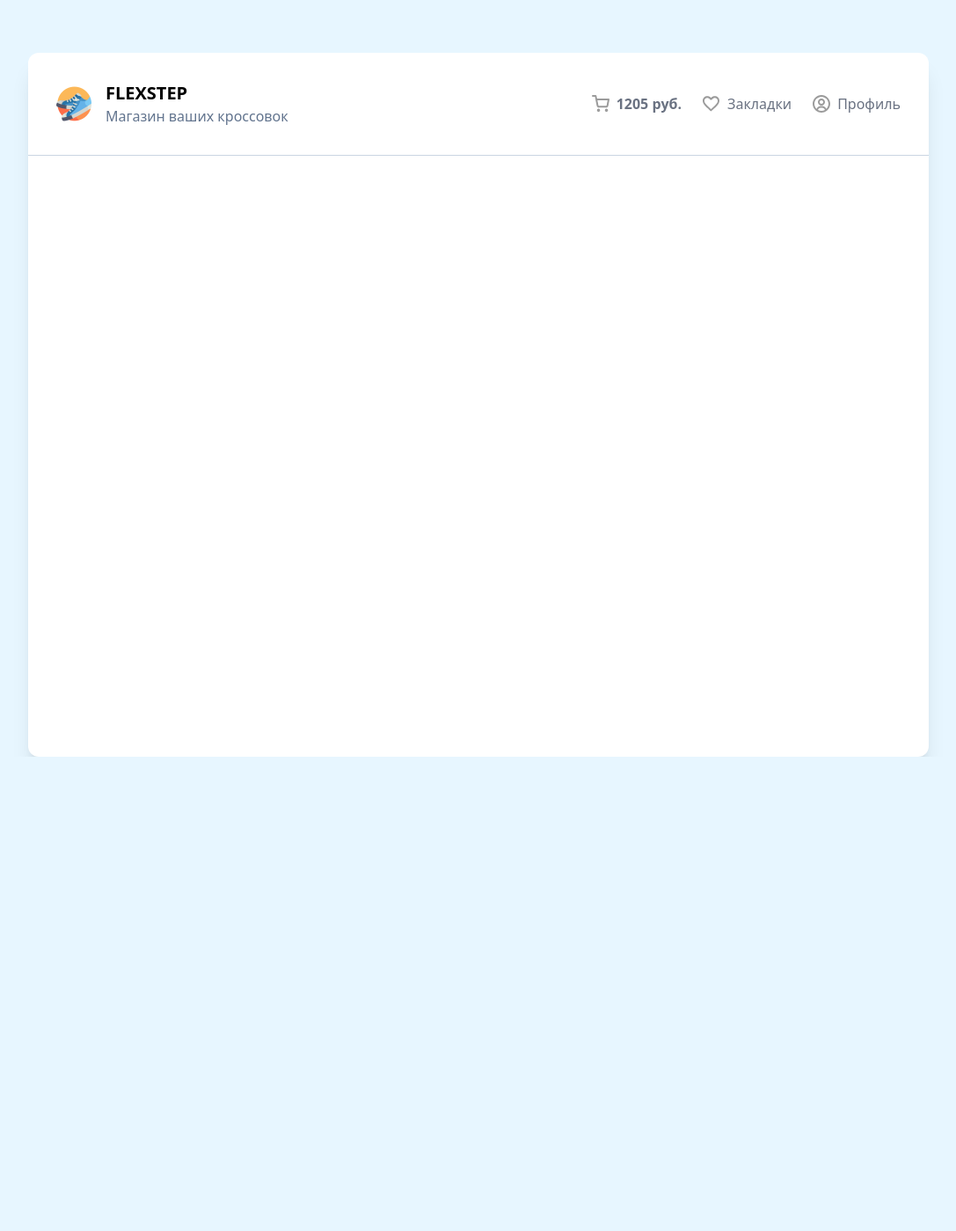
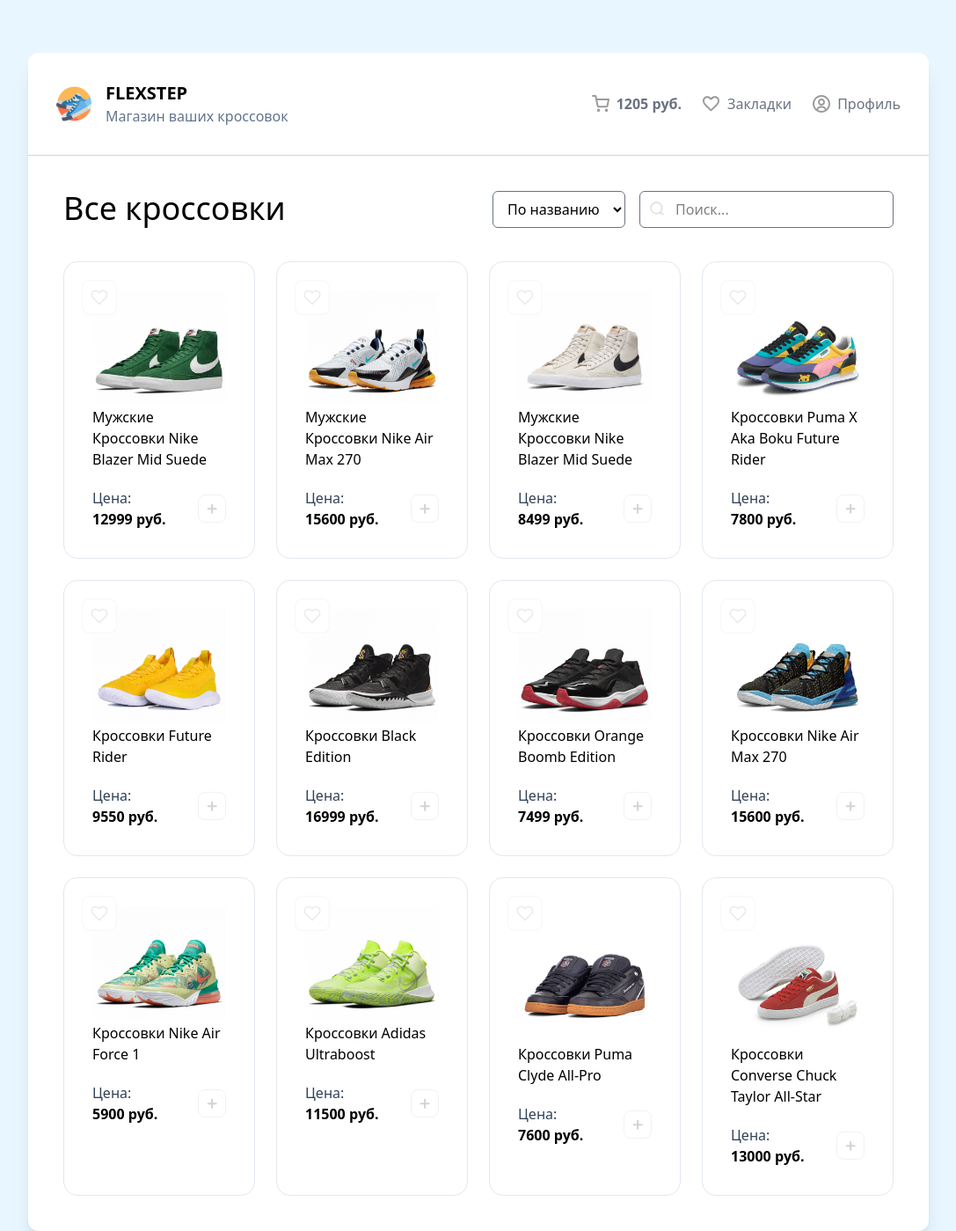
Before and after one commit to Zondkun/FlexStep, a Vue app: page / in a window 1280 px wide. Shown: the whole page at 88% size, without its empty margins (96-1183 px from the left). Before the commit the page ends 860 px from the top, so only its background shows below. Built offline with nearby package versions, Linux system fonts and the light colour scheme.

Commit message:
Appearance of shopping cart, sneaker cards, filters

```diff
--- a/src/App.vue
+++ b/src/App.vue
@@ -1,13 +1,114 @@
 <template>
-  <div class="w-4/5 mx-auto bg-white h-screen rounded-xl shadow-xl mt-15">
+<!--  <drawer-basket/>-->
+  <div class="w-4/5 mx-auto bg-white rounded-xl shadow-xl mt-15">
     <header-common :basket-cost="basketCost"></header-common>
+
+    <div class="p-10">
+      <div class="flex justify-between items-start">
+        <h2 class="text-4xl mb-10">Все кроссовки</h2>
+
+        <div class="flex gap-4">
+          <select class="border rounded-md border-gray-500 py-2 px-3 outline-none">
+            <option value="">По названию</option>
+            <option value="">Дешевле</option>
+            <option value="">Дороже</option>
+          </select>
+          <div class="relative">
+            <img src="/search.svg" alt="Поиск" class="absolute top-3 left-3">
+            <input class="border border-gray-500 rounded-md py-2 pl-10 pr-4 outline-none focus:border-gray-700"
+                   type="text"
+                   placeholder="Поиск...">
+
+          </div>
+        </div>
+      </div>
+      <card-list-render :items="items"/>
+
+    </div>
+
   </div>
 </template>
 
 <script setup>
 import { ref } from 'vue';
 import HeaderCommon from '@/components/HeaderCommon.vue'
+import CardListRender from '@/components/CardListRender.vue'
+import DrawerBasket from '@/components/DrawerBasket.vue'
 
 let basketCost = ref(1205);
+const items = ref([
+  {
+    "id": 1,
+    "title": "Мужские Кроссовки Nike Blazer Mid Suede",
+    "price": 12999,
+    "imageUrl": "/sneakers/sneakers-1.jpg"
+  },
+  {
+    "id": 2,
+    "title": "Мужские Кроссовки Nike Air Max 270",
+    "price": 15600,
+    "imageUrl": "/sneakers/sneakers-2.jpg"
+  },
+  {
+    "id": 3,
+    "title": "Мужские Кроссовки Nike Blazer Mid Suede",
+    "price": 8499,
+    "imageUrl": "/sneakers/sneakers-3.jpg"
+  },
+  {
+    "id": 4,
+    "title": "Кроссовки Puma X Aka Boku Future Rider",
+    "price": 7800,
+    "imageUrl": "/sneakers/sneakers-4.jpg"
+  },
+  {
+    "id": 5,
+    "title": "Кроссовки Future Rider",
+    "price": 9550,
+    "imageUrl": "/sneakers/sneakers-5.jpg"
+  },
+  {
+    "id": 6,
+    "title": "Кроссовки Black Edition",
+    "price": 16999,
+    "imageUrl": "/sneakers/sneakers-6.jpg"
+  },
+  {
+    "id": 7,
+    "title": "Кроссовки Orange Boomb Edition",
+    "price": 7499,
+    "imageUrl": "/sneakers/sneakers-7.jpg"
+  },
+  {
+    "id": 8,
+    "title": "Кроссовки Nike Air Max 270",
+    "price": 15600,
+    "imageUrl": "/sneakers/sneakers-8.jpg"
+  },
+  {
+    "id": 9,
+    "title": "Кроссовки Nike Air Force 1",
+    "price": 5900,
+    "imageUrl": "/sneakers/sneakers-9.jpg"
+  },
+  {
+    "id": 10,
+    "title": "Кроссовки Adidas Ultraboost",
+    "price": 11500,
+    "imageUrl": "/sneakers/sneakers-10.jpg"
+  },
+  {
+    "id": 11,
+    "title": "Кроссовки Puma Clyde All-Pro",
+    "price": 7600,
+    "imageUrl": "/sneakers/sneakers-11.jpg"
+  },
+  {
+    "id": 12,
+    "title": "Кроссовки Converse Chuck Taylor All-Star",
+    "price": 13000,
+    "imageUrl": "/sneakers/sneakers-12.jpg"
+  },
+]); // массив данных о кроссовках
 
 </script>
--- /dev/null
+++ b/src/components/CardListRender.vue
@@ -0,0 +1,20 @@
+<template>
+  <div class="grid grid-cols-4 gap-6">
+    <sneakers-card v-for="item in props.items" :key="item.id"
+      :price="item.price"
+      :title="item.title"
+      :image-url="item.imageUrl"
+      :is-favorite="false"
+      :is-added="false"
+    >
+    </sneakers-card>
+  </div>
+</template>
+
+<script setup>
+import SneakersCard from '@/components/SneakersCard.vue'
+
+const props = defineProps({
+  items: Array,
+})
+</script>
--- /dev/null
+++ b/src/components/CartItem.vue
@@ -0,0 +1,16 @@
+<template>
+  <div class="flex items-center border border-slate-300 rounded-xl p-4 gap-4 mt-3">
+    <img class="w-16 h-16" src="/sneakers/sneakers-1.jpg" alt="Кроссовки">
+    <div class="flex flex-col w-full">
+      <p>Кроссовки</p>
+      <div class="flex justify-between mt-2">
+        <b>Цена: 12990</b>
+        <img class="opacity-60 hover:opacity-100 cursor-pointer transition" src="/close.svg" alt="Закрыть/Убрать">
+      </div>
+    </div>
+  </div>
+</template>
+
+<script setup>
+
+</script>
--- /dev/null
+++ b/src/components/CartItemList.vue
@@ -0,0 +1,11 @@
+<template>
+  <div class="flex flex-col gap-3">
+    <cart-item/>
+    <cart-item/>
+  </div>
+</template>
+
+<script setup>
+import CartItem from '@/components/CartItem.vue'
+
+</script>
--- /dev/null
+++ b/src/components/DrawerBasket.vue
@@ -0,0 +1,37 @@
+<template>
+  <div class="fixed top-0 left-0 w-full h-full bg-black z-1 opacity-55"></div>
+
+  <div class="fixed top-0 right-0 w-96 h-full bg-white z-1 p-8 overflow-auto flex flex-col justify-between">
+    <div>
+      <div class="flex items-center gap-3">
+        <svg class="relative top-0.5 opacity-60 cursor-pointer w-4.5 h-4.5 rotate-180 hover:opacity-100 transition" width="16" height="14" viewBox="0 0 16 14" fill="none" xmlns="http://www.w3.org/2000/svg">
+          <path d="M1 7H14.7143" stroke="black" stroke-width="2" stroke-linecap="round" stroke-linejoin="round"/>
+          <path d="M8.71436 1L14.7144 7L8.71436 13" stroke="black" stroke-width="2" stroke-linecap="round" stroke-linejoin="round"/>
+        </svg>
+        <h2 class="text-2xl font-bold">Корзина</h2>
+      </div>
+      <cart-item-list/>
+    </div>
+    <div class="flex flex-col gap-4">
+      <div class="flex gap-1">
+        <span>Итого:</span>
+        <div class="border-b border-dashed flex-1"></div>
+        <b>12990 руб.</b>
+      </div>
+
+      <div class="flex gap-1">
+        <span>Налог 5%:</span>
+        <div class="border-b border-dashed flex-1"></div>
+        <b>695 руб.</b>
+      </div>
+      <button disabled class="bg-lime-500 rounded-2xl mt-3 w-full py-2 text-white hover:bg-lime-700 transition cursor-pointer disabled:bg-slate-400 disabled:cursor-default">
+        Оформить заказ
+      </button>
+    </div>
+  </div>
+</template>
+
+<script setup>
+import CartItemList from './CartItemList.vue'
+
+</script>
--- /dev/null
+++ b/src/components/SneakersCard.vue
@@ -0,0 +1,29 @@
+<template>
+  <div
+    class="relative border border-slate-200 rounded-2xl p-8 cursor-pointer transition duration-300 hover:shadow-xl"
+  >
+    <img @click="onClickFavorite" :src="!isFavorite ? '/like-1.svg' : '/like-2.svg' " alt="лайкнуто" class="absolute top-5 left-5 w-10">
+    <img :src="props.imageUrl" alt="Зеленые кроссовки мужские" class="" />
+    <p class="mt-1">{{ props.title }}</p>
+
+    <div class="flex justify-between mt-5">
+      <div class="flex flex-col">
+        <span class="text-slate-700">Цена:</span>
+        <b>{{ props.price }} руб.</b>
+      </div>
+      <img @click="onClickAdd" :src="!isAdded ? '/plus.svg' : '/checked.svg' " alt="Добавить в корзину" />
+    </div>
+  </div>
+</template>
+
+<script setup>
+const props = defineProps({
+  imageUrl: String,
+  title: String,
+  price: Number,
+  isFavorite: Boolean,
+  isAdded: Boolean,
+  onClickAdd: Function,
+  onClickFavorite: Function,
+})
+</script>
```
